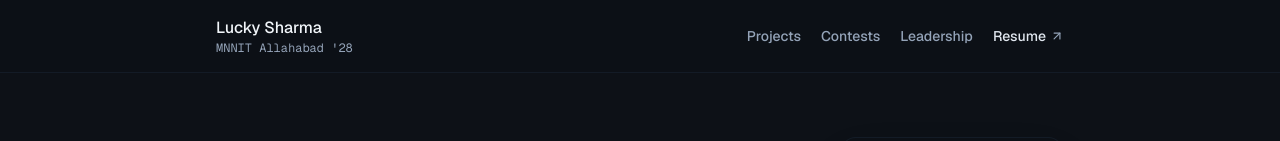
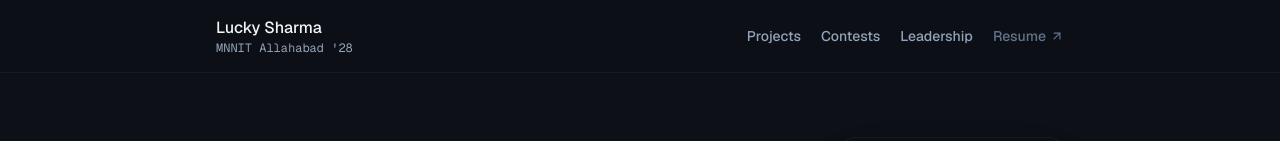
Before and after one commit to lucky1426shrma/lucky1426shrma.github.io, a React (Vite) app: page / in a window 1280 px wide. Shown: the top 141 px of the page. Built offline with nearby package versions, Linux system fonts and the light colour scheme.

Commit message:
Make resume buttons unfunctional and remove resume PDF

```diff
--- a/src/components/CommandPalette.tsx
+++ b/src/components/CommandPalette.tsx
@@ -133,7 +133,6 @@ export const CommandPalette: React.FC<CommandPaletteProps> = ({
           icon: <FileText className="w-4 h-4 text-cyan-400" />,
           action: () => {
             onClose();
-            window.open(PERSONAL_INFO.resumeUrl, '_blank');
           },
         },
         {
--- a/src/components/ContactFooter.tsx
+++ b/src/components/ContactFooter.tsx
@@ -38,16 +38,15 @@ export const ContactFooter: React.FC = () => {
 
           <span className="text-slate-700 hidden sm:inline">•</span>
 
-          <a
-            href={PERSONAL_INFO.resumeUrl}
-            target="_blank"
-            rel="noopener noreferrer"
-            download="Lucky_Sharma_Resume.pdf"
-            className="inline-flex items-center gap-1.5 hover:text-white transition-colors"
+          <button
+            type="button"
+            disabled
+            className="inline-flex items-center gap-1.5 text-slate-500 cursor-not-allowed select-none"
+            title="Resume currently unavailable"
           >
-            <FileText className="w-3.5 h-3.5 text-slate-400" />
+            <FileText className="w-3.5 h-3.5 text-slate-500" />
             <span>Download Resume PDF</span>
-          </a>
+          </button>
         </div>
 
         <div className="pt-8 border-t border-slate-800/80 flex flex-col sm:flex-row items-center justify-between gap-4 text-xs font-mono text-slate-400">
--- a/src/components/Navbar.tsx
+++ b/src/components/Navbar.tsx
@@ -25,15 +25,15 @@ export const Navbar: React.FC = () => {
           <a href="#leadership" className="hover:text-slate-200 transition-colors">
             Leadership
           </a>
-          <a
-            href={PERSONAL_INFO.resumeUrl}
-            target="_blank"
-            rel="noopener noreferrer"
-            className="inline-flex items-center gap-1 text-slate-200 hover:text-white transition-colors"
+          <button
+            type="button"
+            disabled
+            className="inline-flex items-center gap-1 text-slate-500 cursor-not-allowed select-none"
+            title="Resume currently unavailable"
           >
             <span>Resume</span>
-            <ArrowUpRight className="w-3.5 h-3.5 text-slate-400" />
-          </a>
+            <ArrowUpRight className="w-3.5 h-3.5 text-slate-500" />
+          </button>
         </nav>
       </div>
     </header>
--- a/src/data/portfolioData.ts
+++ b/src/data/portfolioData.ts
@@ -31,7 +31,7 @@ export const PERSONAL_INFO = {
   leetcode: "https://leetcode.com/u/lucky1426shrma/",
   codeforces: "https://codeforces.com/profile/lucky1426shrma",
   codechef: "https://www.codechef.com/users/nifty_glee_76",
-  resumeUrl: `${import.meta.env.BASE_URL}Lucky_Sharma_Resume.pdf`,
+  resumeUrl: "#",
   summary: "Undergraduate student at MNNIT Allahabad. I like AI Engineering, Agents, Backend, Scalable - Distributed systems and DSA. LeetCode Knight with an active contest record on Codeforces and CodeChef."
 };
 
```
Also changed, not shown: 1 other file (tests, documents, lock files or other folders).
